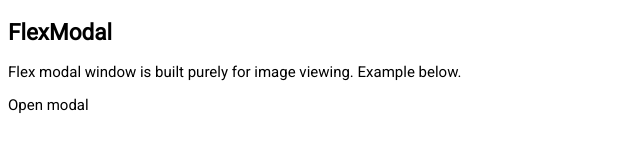
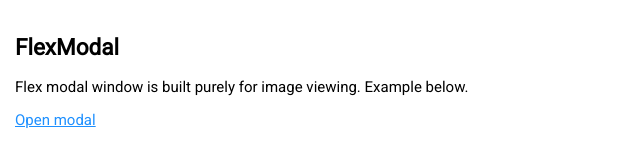
Before and after one commit to dev-geddy/react-ui-lib, a React app: page / in a window 1280 px wide. Shown: the whole page, without its empty margins (0-640 px from the left). Built offline with nearby package versions, Linux system fonts and the light colour scheme; some packages are replaced by stand-ins of ours.

Commit message:
feat: some styling for the app

```diff
--- a/src/App/style.scss
+++ b/src/App/style.scss
@@ -1,4 +1,17 @@
+html, body {
+  height: 100%;
+  margin: 0;
+  padding: 0;
+}
+
 .App {
   font-family: 'sans-serif', Roboto;
   font-size: 15px;
+  height: 100%;
+  padding: 15px;
 }
+
+a {
+  color: dodgerblue;
+  text-decoration: underline;
+}
```
